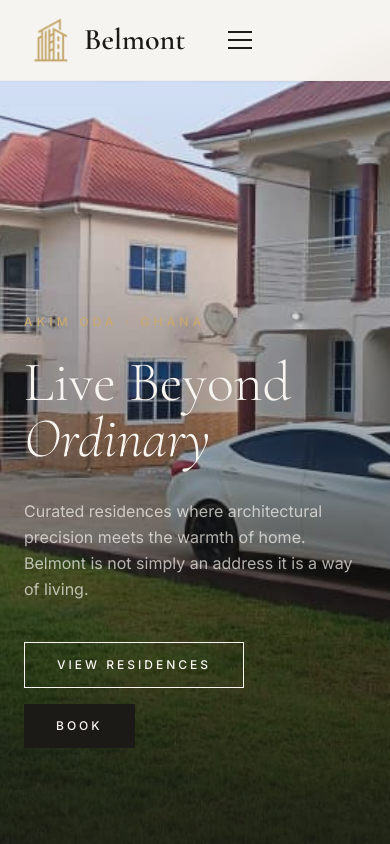
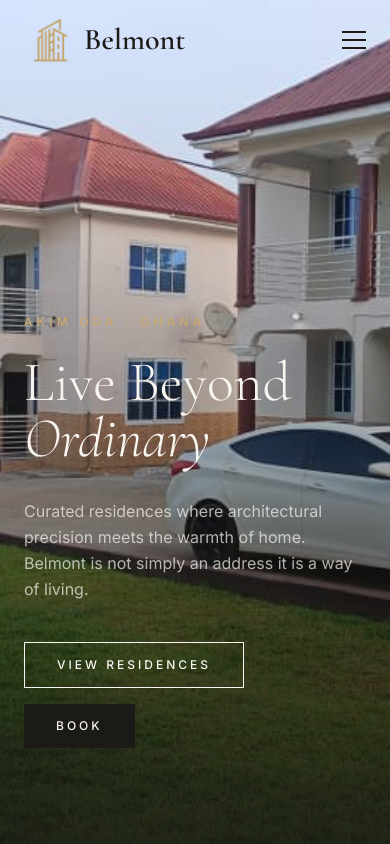
Before and after one commit to allianatenadu/belmont-apartments, a Next.js app: page / in a window 390 px wide. Shown: the top 844 px of the page. Built offline with nearby package versions, Linux system fonts and the light colour scheme.

Commit message:
navbar done

```diff
--- a/src/components/Navbar.tsx
+++ b/src/components/Navbar.tsx
@@ -1,54 +1,59 @@
-"use client";
+'use client'
 
-import { useState, useEffect } from "react";
-import Link from "next/link";
-import Image from "next/image";
+import { useState, useEffect } from 'react'
+import Link from 'next/link'
+import Image from 'next/image'
+import { usePathname } from 'next/navigation'
 
 const links = [
-  { label: "Residences", href: "/rooms" },
-  { label: "About", href: "/about" },
-  { label: "Contact", href: "/contact" },
-];
+  { label: 'Residences', href: '/rooms' },
+  { label: 'About', href: '/about' },
+  { label: 'Contact', href: '/contact' },
+]
 
-type NavbarProps = {
-  /**
-   * Set this to true ONLY on pages that render a full-bleed dark/image
-   * hero directly behind the navbar (e.g. the homepage). On every other
-   * page the navbar starts in its "active" (solid cream bg, charcoal
-   * text) state, since there's no dark backdrop for the transparent
-   * cream-on-cream style to sit on top of.
-   */
-  transparentOnTop?: boolean;
-};
+// Only the homepage renders a full-bleed dark/image hero directly behind
+// the navbar. Every other route needs the solid cream bg + charcoal text
+// from the very first paint, since there's no dark backdrop for the
+// transparent cream-on-cream style to sit on top of.
+const TRANSPARENT_ON_TOP_ROUTES = new Set(['/'])
 
-export default function Navbar({ transparentOnTop = false }: NavbarProps) {
-  const [scrolled, setScrolled] = useState(false);
-  const [open, setOpen] = useState(false);
+export default function Navbar() {
+  const pathname = usePathname()
+  const transparentOnTop = TRANSPARENT_ON_TOP_ROUTES.has(pathname)
+
+  const [scrolled, setScrolled] = useState(false)
+  const [open, setOpen] = useState(false)
 
   useEffect(() => {
-    if (!transparentOnTop) return;
+    if (!transparentOnTop) return
 
-    const onScroll = () => setScrolled(window.scrollY > 40);
+    const onScroll = () => setScrolled(window.scrollY > 40)
 
-    window.addEventListener("scroll", onScroll);
+    window.addEventListener('scroll', onScroll)
 
-    return () => window.removeEventListener("scroll", onScroll);
-  }, [transparentOnTop]);
+    return () => window.removeEventListener('scroll', onScroll)
+  }, [transparentOnTop])
 
-  const active = !transparentOnTop || scrolled || open;
+  // Reset scroll-derived state when navigating to a page that doesn't use it
+  useEffect(() => {
+    if (!transparentOnTop) setScrolled(false)
+  }, [transparentOnTop])
 
-  const textColor = active ? "text-charcoal" : "text-cream";
-  const burgerColor = active ? "bg-charcoal" : "bg-cream";
+  const active = !transparentOnTop || scrolled || open
+
+  const textColor = 'text-charcoal'
+  const burgerColor = 'bg-charcoal'
 
   return (
     <header
       className={`fixed top-0 left-0 right-0 z-50 transition-all duration-500 ${
         active
-          ? "bg-cream/95 backdrop-blur-md shadow-sm border-b border-stone/40"
-          : "bg-transparent"
+          ? 'bg-cream/95 backdrop-blur-md shadow-sm border-b border-stone/40'
+          : 'bg-transparent'
       }`}
     >
-      <nav className="max-w-7xl mx-auto h-20 px-6 lg:px-12 grid grid-cols-3 items-center">
+      <nav className="max-w-7xl mx-auto h-20 px-6 lg:px-12 grid grid-cols-2 md:grid-cols-3 items-center">
+
         {/* Logo */}
         <div className="flex justify-start">
           <Link href="/" className="flex items-center gap-3">
@@ -88,8 +93,8 @@ export default function Navbar({ transparentOnTop = false }: NavbarProps) {
             href="/booking"
             className={`px-7 py-3 uppercase tracking-[0.2em] text-xs border transition-all duration-300 ${
               active
-                ? "bg-charcoal text-cream border-charcoal hover:bg-gold hover:border-gold hover:text-charcoal"
-                : "border-cream text-cream hover:bg-cream hover:text-charcoal"
+                ? 'bg-charcoal text-cream border-charcoal hover:bg-gold hover:border-gold hover:text-charcoal'
+                : 'border-cream text-cream hover:bg-cream hover:text-charcoal'
             }`}
           >
             Book Now
@@ -104,17 +109,17 @@ export default function Navbar({ transparentOnTop = false }: NavbarProps) {
         >
           <span
             className={`block w-6 h-0.5 transition-all duration-300 ${burgerColor} ${
-              open ? "rotate-45 translate-y-2" : ""
+              open ? 'rotate-45 translate-y-2' : ''
             }`}
           />
           <span
             className={`block w-6 h-0.5 transition-all duration-300 ${burgerColor} ${
-              open ? "opacity-0" : ""
+              open ? 'opacity-0' : ''
             }`}
           />
           <span
             className={`block w-6 h-0.5 transition-all duration-300 ${burgerColor} ${
-              open ? "-rotate-45 -translate-y-2" : ""
+              open ? '-rotate-45 -translate-y-2' : ''
             }`}
           />
         </button>
@@ -144,5 +149,5 @@ export default function Navbar({ transparentOnTop = false }: NavbarProps) {
         </div>
       )}
     </header>
-  );
+  )
 }
```
